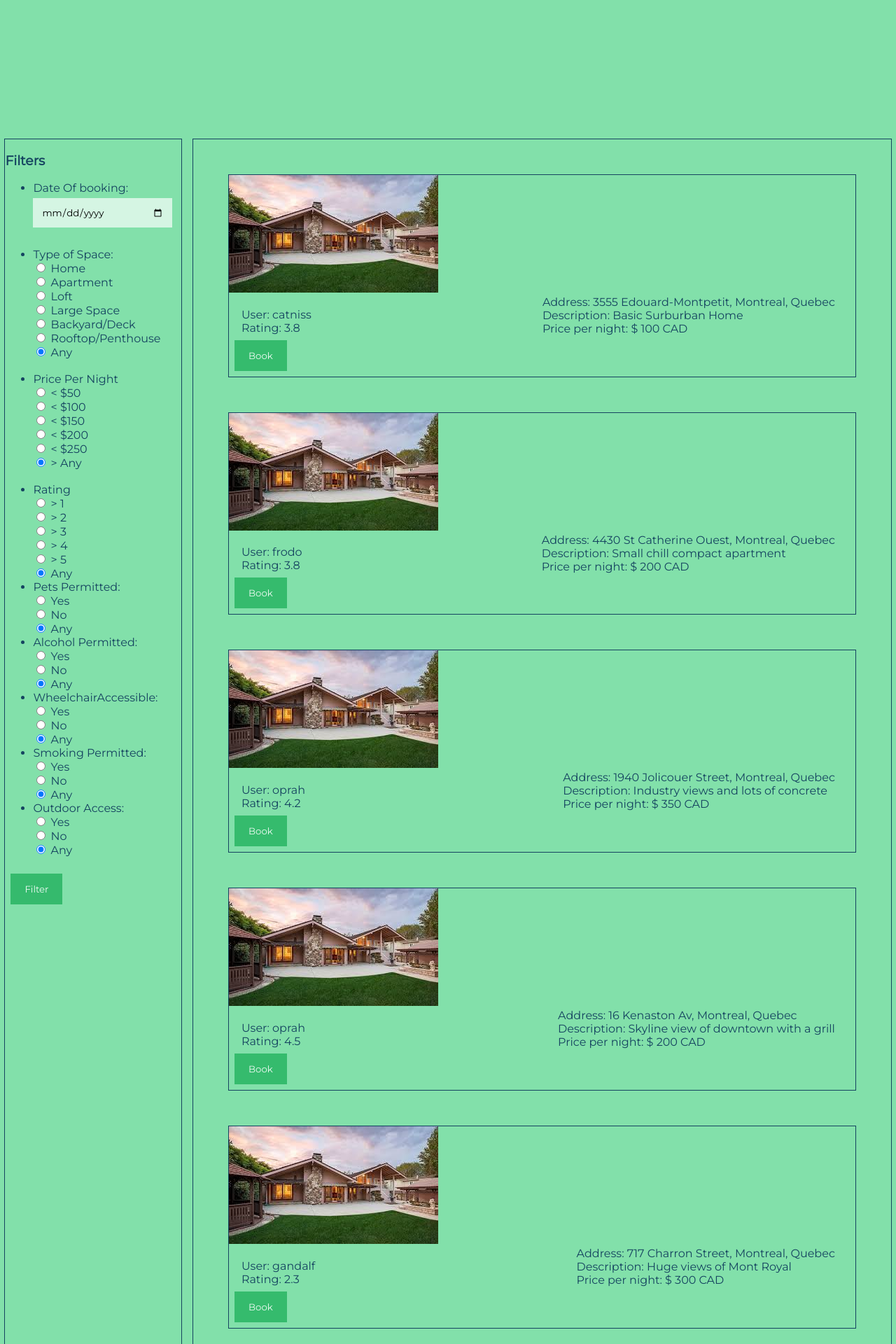
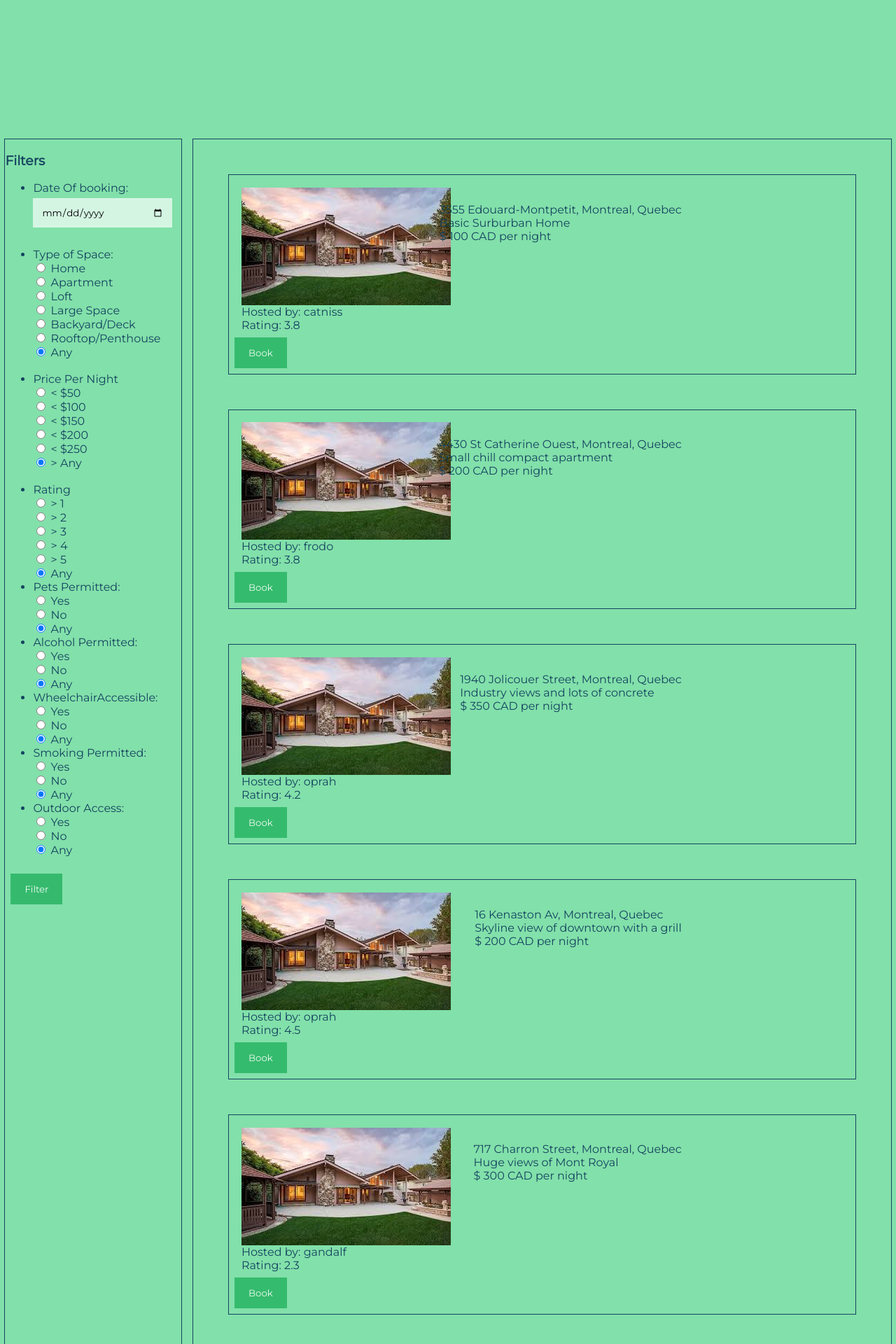
Before and after one commit to kyilmaz2421/PnP, a PHP site: page /pnp/views/viewingPage.php in a window 1280 px wide. Shown: the part 452-2372 px from the top of the page at 70% size. Run offline with PHP 8.4, Linux system fonts and the light colour scheme; a user stored in the database is signed in; data comes from the database, SQL or seed files in the repository.

Commit message:
quick change

```diff
--- a/css/view.css
+++ b/css/view.css
@@ -68,8 +68,10 @@ h1 {
 }
 
 .details{
-	padding-right: 8%;
+	padding-top: 4%;
+	padding-right: 30%;
 	float: right;
+	float: top;
     position: absolute;
     right: 0;
 }
@@ -81,3 +83,9 @@ h1 {
     width: 25%;
     height: 10%;
 }
+
+#pic{
+	float: left;
+	padding-left: 2%;
+	padding-top: 2%;
+}
--- a/php/getPlace.php
+++ b/php/getPlace.php
@@ -55,17 +55,17 @@ $usernamePerson = $_SESSION['login_user'];
           for($x=0, $n=count($result); $x<$n; $x++){
               echo '<section id="placeContainer"
 				<div id="placeImage">
-					<img src = "/Applications/XAMPP/xamppfiles/htdocs/pnp/img/house.jpeg" alt = "house"/>
+					<img id ="pic" src = "http://localhost/pnp/img/house.jpeg" alt = "house"/>
 					</div>
                         <div class="details">
-                            <div> Address: '. $result[$x]["StreetName"] . ', ' . $result[$x]["City"]  .  ',  ' .$result[$x]["Province"]. '</div>
-						<div>Description: '. $result[$x]["Desciption"] .'
+                            <div> '. $result[$x]["StreetName"] . ', ' . $result[$x]["City"]  .  ',  ' .$result[$x]["Province"]. '</div>
+						<div> '. $result[$x]["Desciption"] .'
 						</div>
-					<div>Price per night:  $ '. $result[$x]["PricePerNight"] .' CAD </div>
+					<div> $ '. $result[$x]["PricePerNight"] .' CAD  per night </div>
                     </div>
                     <div class = "userInfo">
                         <div>
-                                User: '. $result[$x]["Username"] .'
+                                Hosted by: '. $result[$x]["Username"] .'
                         </div>
                         <div>
                             Rating: '. $result[$x]["Rating"] .'
```
